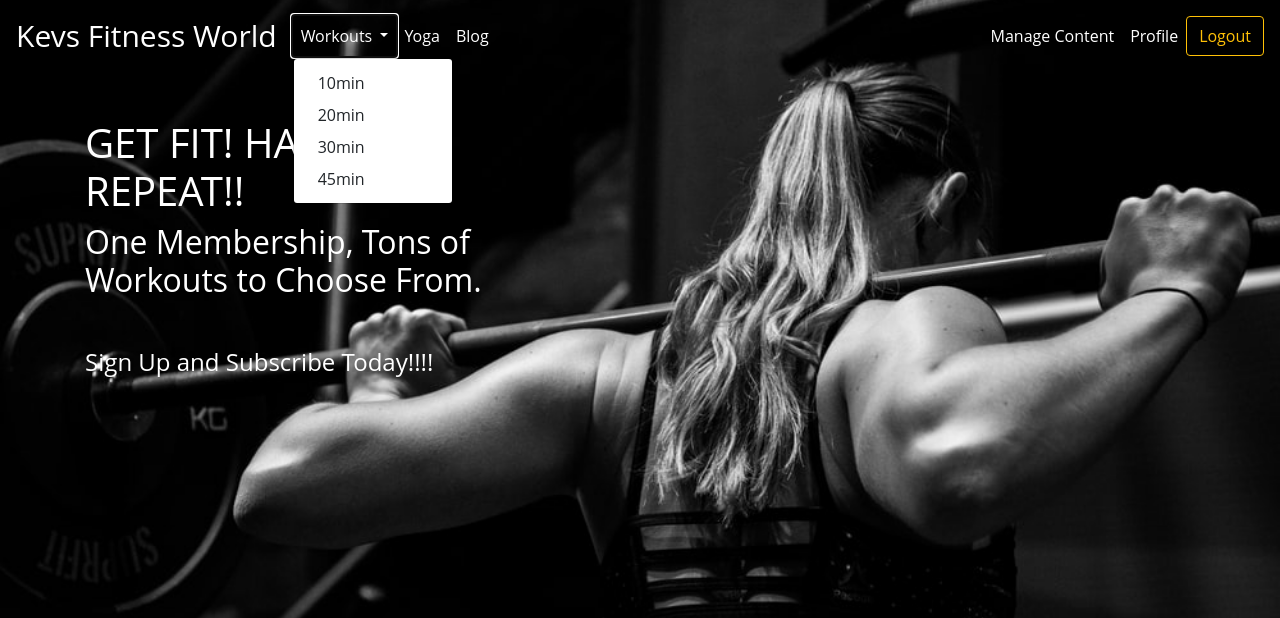
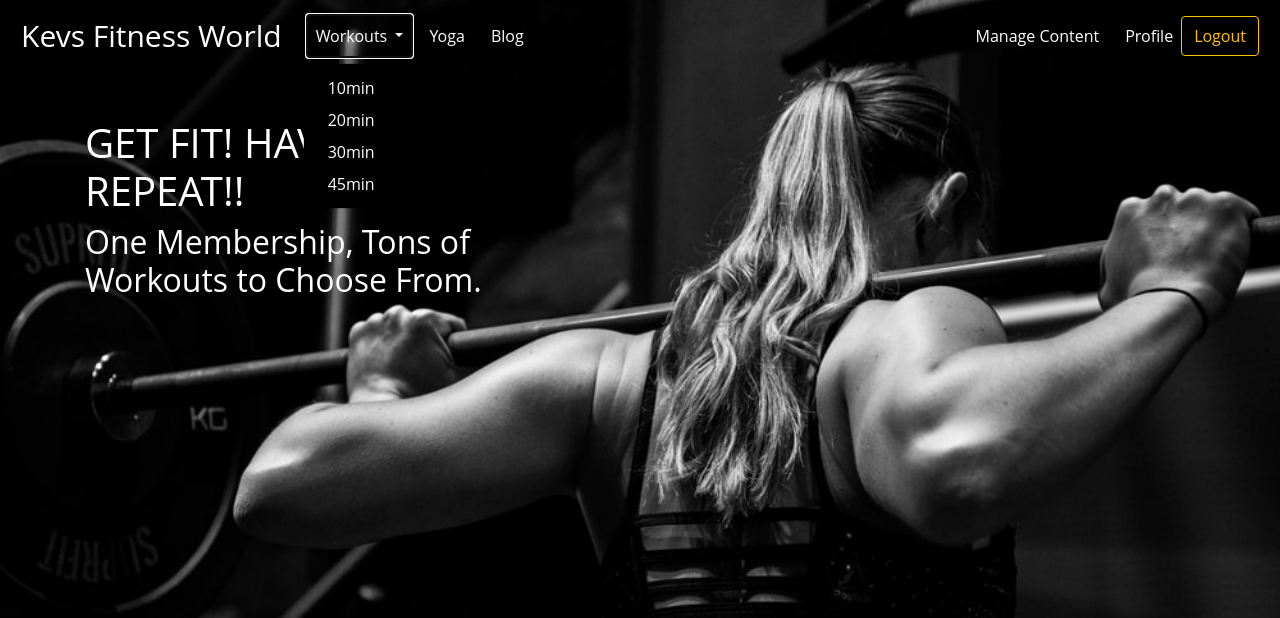
Before and after one commit to kevinfAAA/PP5, a Django app: page / in a window 1280 px wide, after a click on "Workouts". Shown: the top 618 px of the page. Run offline with Django 3.2, Linux system fonts and the light colour scheme; the visitor is signed in with stand-in values (Sample User, id 1); some libraries are stand-ins or nearby versions.

Commit message:
Added style to navbar

```diff
--- a/home/templates/home/index.html
+++ b/home/templates/home/index.html
@@ -8,13 +8,16 @@
                 <h1 class="text-white">
                     GET FIT! HAVE FUN! REPEAT!!
                 </h1>
-                <h2 class="text-white">
+                <h2 class="text-white d-none d-md-block">
                     One Membership, Tons of Workouts to Choose From.
                 </h2>
                 <div class="my-5">
+                    {% if request.user.is_authenticated %}
+                    {% else %}
                     <h4>
-                        <a href="" class="text-white">Sign Up and Subscribe Today!!!!</a>
+                        <button type="button" class="btn btn-success btn-lg">Sign Up Today!!!!</button>
                     </h4>
+                    {% endif %}
                 </div>
             </div>
         </div>
--- a/static/css/base.css
+++ b/static/css/base.css
@@ -9,15 +9,48 @@ body {
 }
 
 .container-fluid {
-    padding: 0
+    padding: 0px;
+    padding-right: 5px;
+}
+
+.navbar-nav .nav-item {
+    padding: 5px;
 }
 
 .navbar-brand {
     font-size: 30px;
+    padding: 5px;
 }
 
 .nav-link{
     color: 	rgb(255,255,255) !important;
 }
 
+.dropdown-menu {
+    background-color: black !important;
+    color: 	rgb(255,255,255) !important;
+}
+
+.dropdown-item a{
+    color: 	rgb(255,255,255) !important;
+}
+
+.dropdown-item:hover{
+    color: 	black !important;
+}
+
+.dropdown-item{
+    color: 	rgb(255,255,255) !important;
+}
+
+.navbar-nav a:hover {
+    text-decoration: underline;
+  }
+
+.navbar-toggler {
+    border-color: rgb(255,255,255) !important;
+    border: 2px solid transparent;
+}
+
+
 /* -------------------------------- Media Queries */
```
